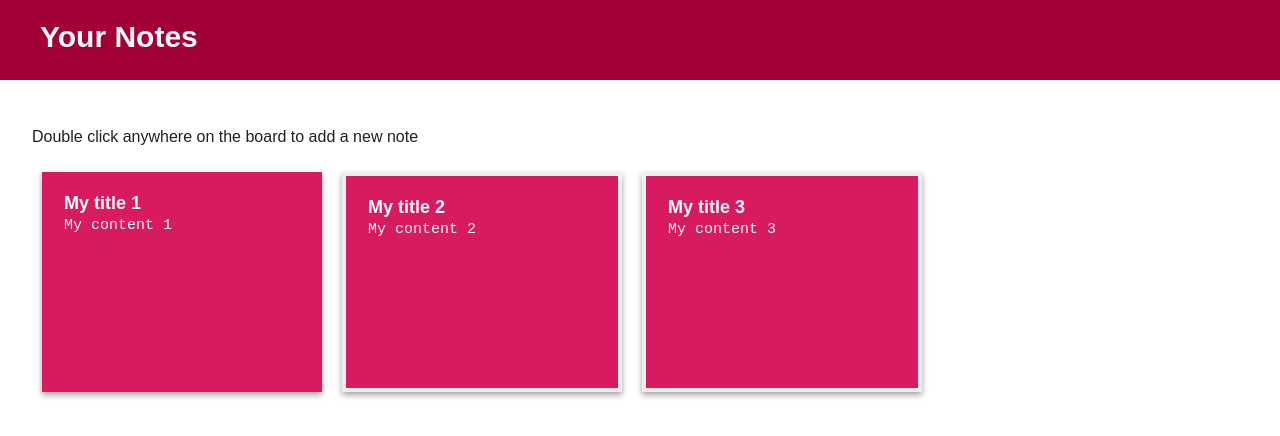
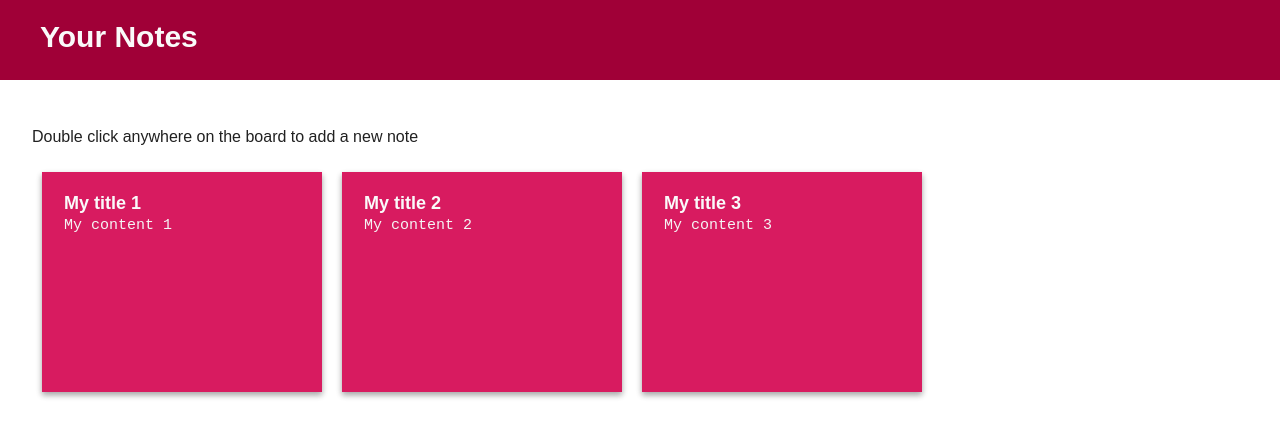
Before and after one commit to victoriavitale/sticky-notes-ui, a React app: page / in a window 1280 px wide. Shown: the top 436 px of the page. Built offline with nearby package versions, Linux system fonts and the light colour scheme.

Commit message:
Cleaning notes selection if shit key is not pressed

```diff
--- a/src/components/StickyNote.jsx
+++ b/src/components/StickyNote.jsx
@@ -50,10 +50,7 @@ class StickyNote extends Component {
   toggleSelect(e){
     this.state.note.selected = !this.state.note.selected
     this.setState({ note: this.state.note })
-
-    if(e.shiftKey){
-      this.props.onNoteSelect(this.state.note);
-    }
+    this.props.onNoteSelect(this.state.note, e.shiftKey);
   }
 
   editNote(){
--- a/src/components/StickyNotesBoard.jsx
+++ b/src/components/StickyNotesBoard.jsx
@@ -16,12 +16,12 @@ class StickyNotesBoard extends Component {
           id:2,
           title: 'My title 2',
           content:'My content 2',
-          selected: true
+          selected: false
         },{
           id:3,
           title: 'My title 3',
           content:'My content 3',
-          selected:true
+          selected: false
         }
       ],
       disabled: true
@@ -63,7 +63,6 @@ class StickyNotesBoard extends Component {
 
   duplicateNote(note){
     this.addNote(note);
-    console.log(this.state.notes)
   }
 
   addNote(note){
@@ -79,12 +78,22 @@ class StickyNotesBoard extends Component {
     this.setState({ notes: newNotesList })
   }
 
-  toggleNotesSelection(note){
-    var noteIndex = this.state.notes.indexOf(note);
-    this.state.notes[noteIndex].selected = note.selected;
+  toggleNotesSelection(selectedNote, isShiftPressed){
+    if(!isShiftPressed){
+      this.clearNotesSelection(selectedNote);
+    }else{
+      var noteIndex = this.state.notes.indexOf(selectedNote);
+      this.state.notes[noteIndex].selected = selectedNote.selected;
+    }
+  }
 
-    console.log(this.state.notes);
-
+  clearNotesSelection(selectedNote){
+    this.state.notes.map((note) => {
+        if (note != selectedNote) {
+          note.selected = false
+        }
+      })
+      this.setState({notes: this.state.notes})
   }
 
 }
```
